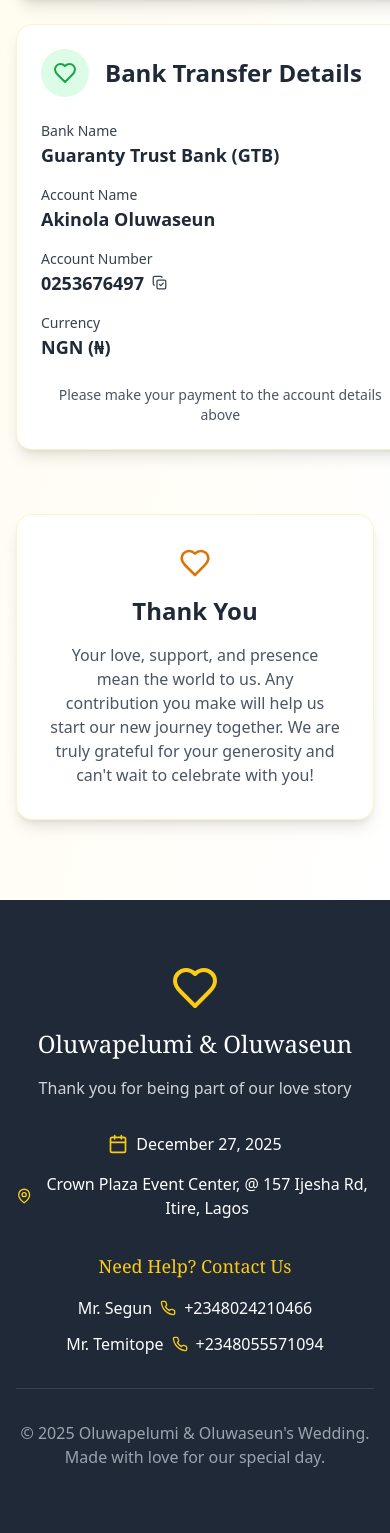
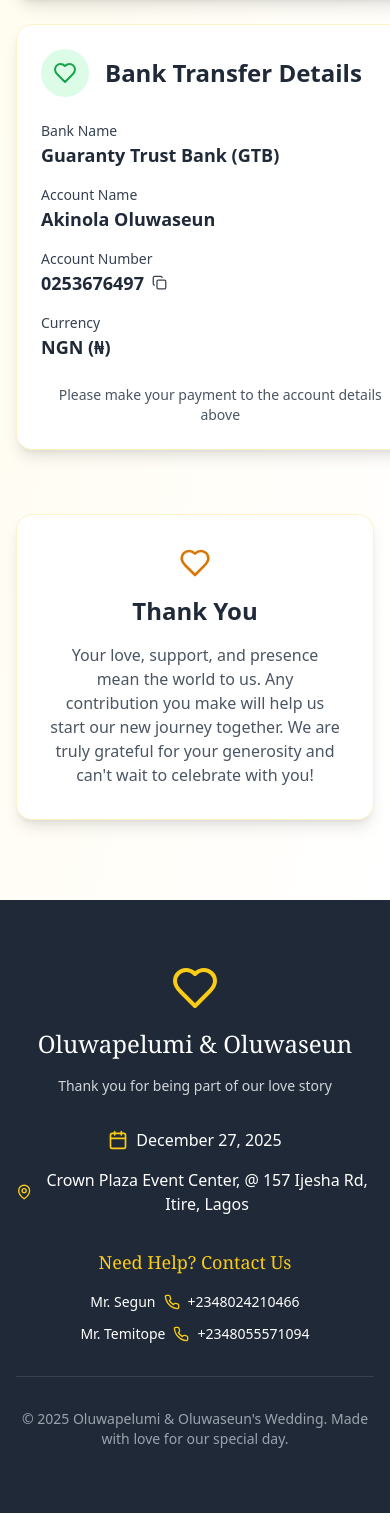
Before and after one commit to itsoluwatobby/spa-wedding-platform, a React (Vite) app: page / in a window 390 px wide. Shown: the part 6066-7599 px from the top of the page. Built offline with nearby package versions, Linux system fonts and the light colour scheme.

Commit message:
refactoring and refinement

```diff
--- a/src/components/Contributions.tsx
+++ b/src/components/Contributions.tsx
@@ -27,17 +27,17 @@ const Contributions = () => {
 
   return (
     <section id="gifts" className="py-20 bg-gradient-to-br from-amber-50 to-white mx-auto">
-      <div className="md:max-w-6xl mx-auto px-4">
-        <div className="text-center mb-16">
-          <Heart className="w-12 h-12 text-amber-600 mx-auto mb-4" />
-          <h2 className="text-4xl font-bold text-gray-800 mb-4">Wedding Gifts</h2>
+      <div className="md:max-w-6xl mx-auto px-4 flex w-full flex-col gap-16 items-center">
+        <div className="text-center flex flex-col gap-y-4 items-center">
+          <Heart className="w-12 h-12 text-amber-600 mx-auto" />
+          <h2 className="text-4xl font-bold text-gray-800">Wedding Gifts</h2>
           <p className="text-lg max-xxs:text-base text-gray-600 max-w-2xl mx-auto">
             Your presence at our wedding is the greatest gift of all. However, if you wish to honor us with a monetary gift,
             we've made it easy and secure for you to do so.
           </p>
         </div>
 
-        <div className="grid sm:grid-cols-2 gap-6 mb-16 mx-auto">
+        <div className="grid sm:grid-cols-2 gap-6 mx-auto">
           {/* Zelle Section */}
           <div className="bg-white rounded-2xl shadow-lg p-8 max-xxs:p-6 border border-amber-100">
             <div className="flex items-center mb-6">
@@ -110,9 +110,15 @@ const Contributions = () => {
                 <p className="text-sm font-medium text-gray-700">Account Number</p>
                 <div className='flex items-center gap-2'>
                   <p className="text-lg font-semibold text-gray-800">{AccountDetails.first.accountNumber}</p>
-                  <CopyCheckIcon size={15}
-                  onClick={() => copyToClipboard(AccountDetails.first.accountNumber, 'acc.no')}
-                  className={`cursor-pointer active:scale-105 ${copiedAccNo ? 'text-green-700' : 'text-gray-700'} transition-all duration-300`} />
+                  {
+                    copiedAccNo ?
+                      <CopyCheckIcon size={15}
+                      className="cursor-pointer active:scale-105 text-green-700 transition-all duration-300" />
+                    :
+                      <Copy size={15}
+                      onClick={() => copyToClipboard(AccountDetails.first.accountNumber, 'acc.no')}
+                      className="cursor-pointer active:scale-105 text-gray-700 transition-all duration-300" />
+                  }
                 </div>
               </div>
               <div>
--- a/src/components/Footer.tsx
+++ b/src/components/Footer.tsx
@@ -12,7 +12,7 @@ const Footer = ({ config }: FooterProps) => {
           <div className="mb-8">
             <Heart className="w-12 h-12 text-yellow-400 mx-auto mb-4" />
             <h3 className="text-3xl max-xxs:text-2xl font-serif mb-4">{config.name}</h3>
-            <p className="text-gray-300 text-lg max-xxs:text-base mb-6">
+            <p className="text-gray-300 text-lg max-xxs:text-sm mb-6">
               Thank you for being part of our love story
             </p>
           </div>
@@ -39,7 +39,7 @@ const Footer = ({ config }: FooterProps) => {
           {/* Contact Information */}
           <div className="mb-8">
             <h4 className="text-xl max-xxs:text-lg font-serif mb-4 text-yellow-400">Need Help? Contact Us</h4>
-            <div className="flex flex-col max-xxs:text-base md:flex-row items-center justify-center space-y-3 md:space-y-0 md:space-x-8">
+            <div className="flex flex-col max-xxs:text-sm md:flex-row items-center justify-center space-y-3 md:space-y-0 md:space-x-8">
               <a href={`tel:${config.contacts.phone.first[1]}`} className="hover:text-yellow-50 transition-colors duration-200 flex items-center space-x-2">
                 <span>{config.contacts.phone.first[0]}</span>
                 <Phone className="w-4 h-4 text-yellow-400" />
@@ -62,7 +62,7 @@ const Footer = ({ config }: FooterProps) => {
           </div>
 
           <div className="border-t border-gray-700 pt-8">
-            <p className="text-gray-400 max-xxs:text-base">
+            <p className="text-gray-400 max-xxs:text-sm">
               © 2025 {config.name}'s Wedding. Made with love for our special day.
             </p>
           </div>
```
